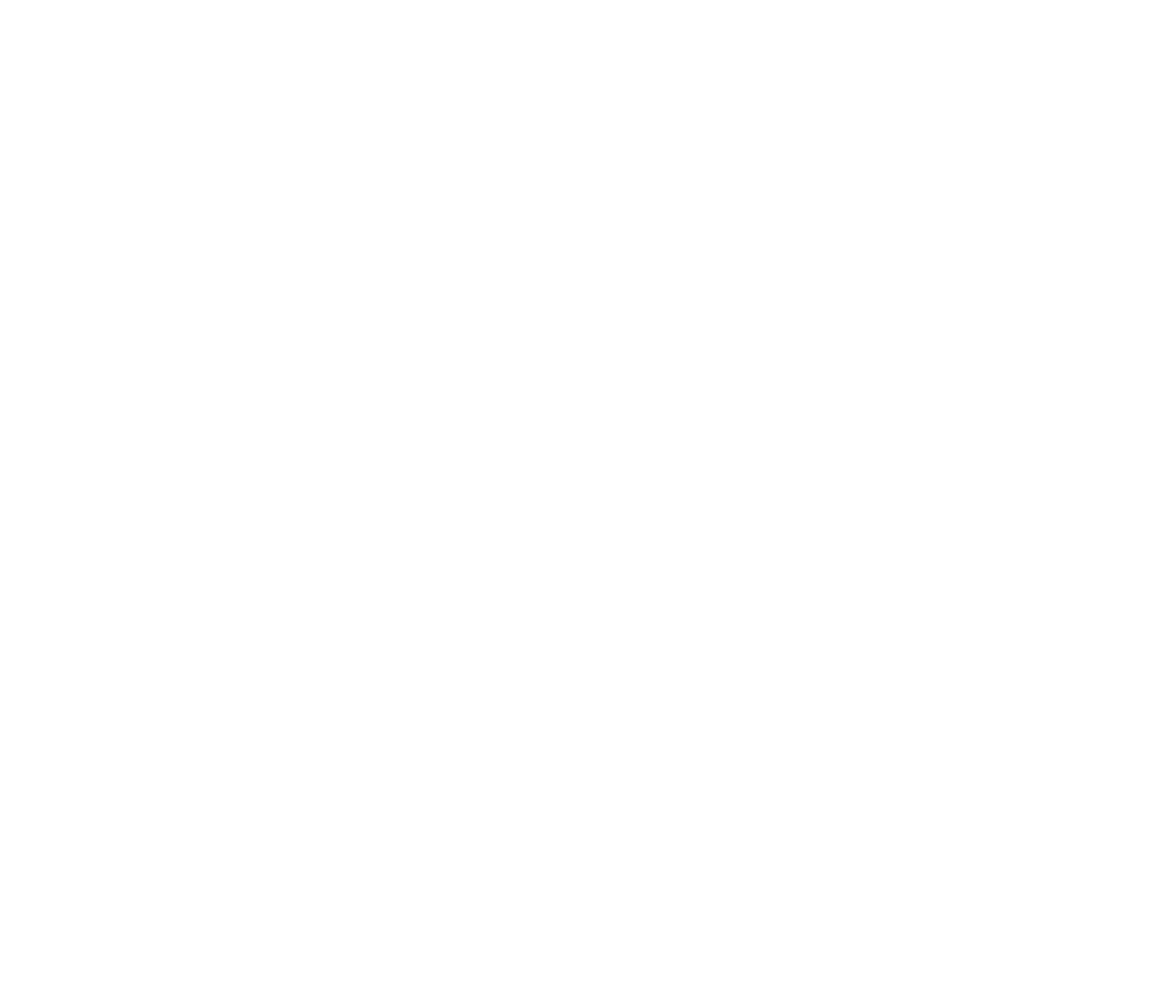
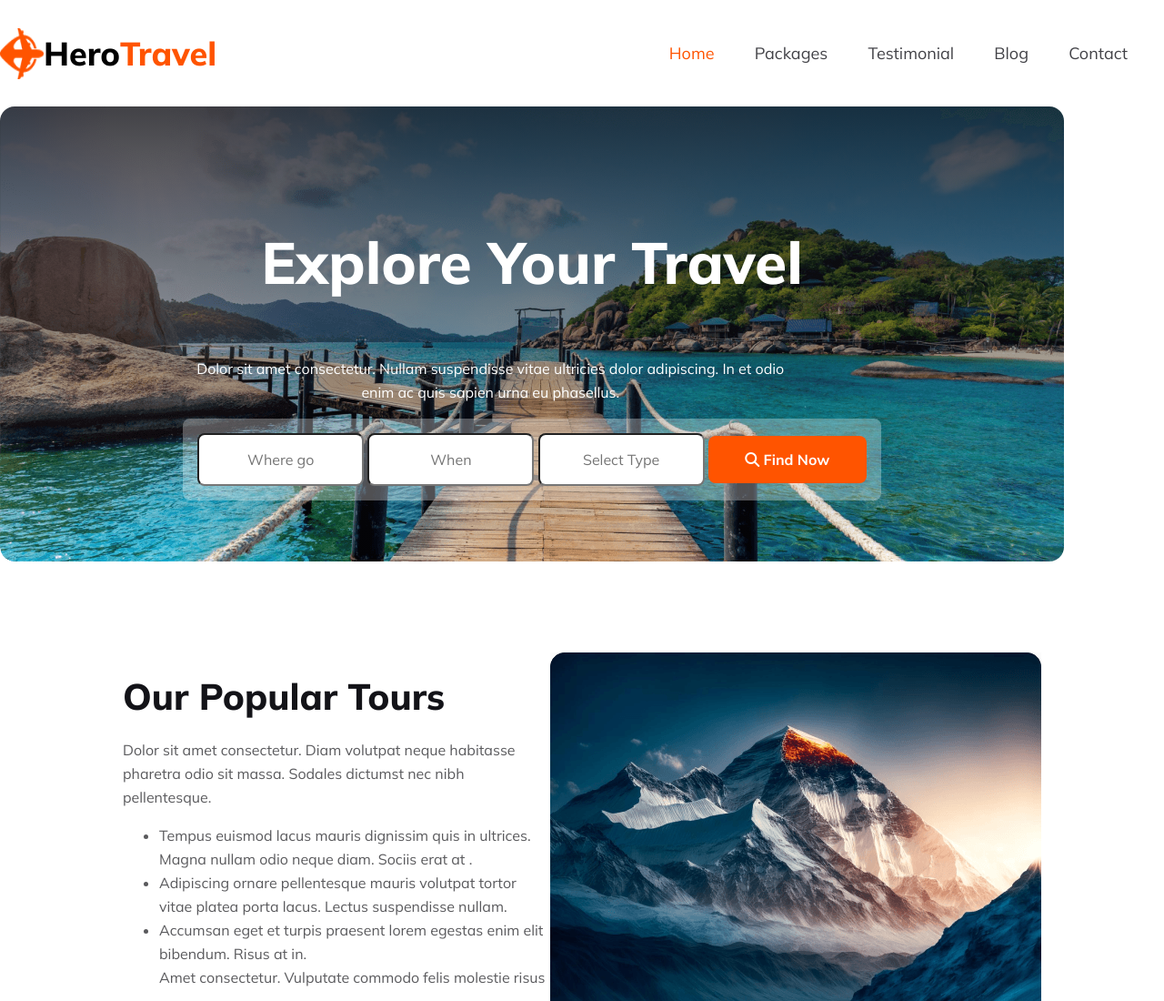
Before and after one commit to Mehrab404/Assignment-2, a plain HTML site: page index.html in a window 1280 px wide. Shown: the top 1100 px of the page at 91% size. Before the commit the page ends 800 px from the top, so only its background shows below. Drawn offline with Linux system fonts and the light colour scheme.

Commit message:
2nd commit

```diff
--- a/a2-styles.css
+++ b/a2-styles.css
@@ -0,0 +1,169 @@
+/* SHARED STYLES */
+body {
+  margin: 0;
+  text-decoration: none;
+  font-family: 'Mulish', sans-serif;
+}
+
+.primary-button {
+  border-radius: 8px;
+  background: #FF5400;
+  border: 0;
+  width: 174px;
+  height: 52px;
+  color: #FFF;
+  text-align: center;
+  font-family: Mulish;
+  font-size: 16px;
+  font-style: normal;
+  font-weight: 700;
+  line-height: normal;
+}
+
+#orange {
+  color: #FF5400;
+}
+
+a {
+  text-decoration: none;
+}
+
+
+nav {
+  display: flex;
+  align-items: center;
+  justify-content: space-between;
+
+}
+
+.page-tittle {
+  display: flex;
+  align-items: center;
+}
+
+.page-tittle img {
+  width: 48px;
+  height: 56.008px;
+}
+
+.tittle {
+  display: flex;
+  font-size: 36px;
+  font-style: normal;
+  font-weight: 800;
+}
+
+/* .nav-text {
+  display: flex;
+  justify-content: space-around;
+
+} */
+.nav-text a {
+  color: var(--Dark-02, #424247);
+  text-align: center;
+  font-size: 18px;
+  font-weight: 400;
+  margin-right: 40px;
+  /* border: 5px solid orangered; */
+
+}
+
+/* MAIN STYLES */
+.banner {
+  background: linear-gradient(180deg, rgba(19, 19, 24, 0.80) 0%, rgba(19, 19, 24, 0.00) 100%), url(./Images/Group\ 13\ \(1\)\ \(1\).png);
+  width: 1170px;
+  height: 500px;
+  border-radius: 16px;
+  display: flex;
+  justify-content: center;
+  align-items: center;
+
+}
+
+.banner-text {}
+
+
+#banner-heading {
+  color: #FFF;
+  font-family: Mulish;
+  font-size: 64px;
+  font-weight: 800;
+  text-align: center;
+}
+
+#banner-description {
+  color: #FFF;
+  text-align: center;
+  font-family: Mulish;
+  font-size: 16px;
+  width: 676px;
+  font-style: normal;
+  font-weight: 400;
+  line-height: 26px;
+  text-align: center;
+}
+
+.find-boxes-bg {
+  border-radius: 8px;
+  background: rgba(255, 255, 255, 0.30);
+  display: inline-flex;
+  padding: 0 16px;
+  align-items: flex-start;
+
+}
+
+#search-boxes {
+  width: 175px;
+  height: 52px;
+  flex-shrink: 0;
+  border-radius: 8px;
+  gap: 204px;
+  background: #FFF;
+  /* border: 10px solid #FF5400; */
+}
+
+.search-text {
+  text-align: center;
+  font-family: Mulish;
+  font-size: 16px;
+  font-style: normal;
+  font-weight: 400;
+  line-height: normal;
+}
+.popular-tour-section{
+  padding: 100px 135px 100px 135px;
+  max-width: 1400px;
+  min-height: 500px;
+}
+.popular-tour {
+  /* border: 0 100px
+  border: 5px solid orange; */
+  display: flex;
+  align-items: center;
+  justify-content: space-around;
+
+}
+
+#pop-heading {
+  color: #131318;
+  font-family: Mulish;
+  font-size: 40px;
+  font-weight: 800;
+}
+
+#pop-description {
+  color: #5A5A5D;
+  font-family: Mulish;
+  font-size: 16px;
+  font-style: normal;
+  font-weight: 400;
+  line-height: 26px; /* 162.5% */
+}
+
+#pop-img {
+  width: 540px;
+  height: 550px;
+}
+.destination-div{
+  text-align: center;
+}
--- a/index.html
+++ b/index.html
@@ -1,11 +1,99 @@
 <!DOCTYPE html>
 <html lang="en">
+
 <head>
   <meta charset="UTF-8">
   <meta name="viewport" content="width=device-width, initial-scale=1.0">
-  <title>Document</title>
+  <title>Assignment-2</title>
+  <link rel="preconnect" href="https://fonts.googleapis.com">
+  <link rel="preconnect" href="https://fonts.gstatic.com" crossorigin>
+  <script src="https://kit.fontawesome.com/3c7aa9ec8f.js" crossorigin="anonymous"></script>
+  <link href="https://fonts.googleapis.com/css2?family=Mulish:wght@400;800&display=swap" rel="stylesheet">
+  <link rel="preconnect" href="https://fonts.googleapis.com">
+  <link rel="preconnect" href="https://fonts.gstatic.com" crossorigin>
+  <link href="https://fonts.googleapis.com/css2?family=Mulish:wght@700&display=swap" rel="stylesheet">
+  <link rel="stylesheet" href="a2-styles.css">
+
 </head>
+
 <body>
+  <header>
+    <nav>
+      <div class="page-tittle">
+        <img src="./Images/Group 40071 (2).png" alt="">
+        <p class="tittle">Hero <span id="orange">Travel</span></p>
+
+      </div>
+      <div class="nav-text">
+        <a href="" id="orange">Home</a>
+        <a href="">Packages</a>
+        <a href="">Testimonial</a>
+        <a href="">Blog</a>
+        <a href="">Contact</a>
+      </div>
+    </nav>
+  </header>
+  <main>
+    <section class="banner">
+      <div>
+        <p id="banner-heading">Explore Your Travel</p>
+        <p id="banner-description">Dolor sit amet consectetur. Nullam suspendisse vitae ultricies dolor adipiscing. In
+          et odio enim ac quis sapien urna eu phasellus.</p>
+        <div class="find-boxes-bg">
+          <p>
+            <input type="" placeholder="Where go" id="search-boxes" class="search-text">
+            <input type="text" id="search-boxes" placeholder="When" class="search-text">
+            <input type="text" id="search-boxes" placeholder="Select Type" class="search-text">
+            <button class="primary-button"><i class="fa-solid fa-magnifying-glass"></i> Find Now</button>
+          </p>
+        </div>
+      </div>
+
+    </section>
+    <section class="popular-tour-section">
+      <div class="popular-tour">
+        <div id="pop-description">
+          <h2 id="pop-heading">Our Popular Tours</h2>
+          Dolor sit amet consectetur. Diam volutpat neque habitasse pharetra odio sit massa. Sodales dictumst nec nibh
+          pellentesque.
+          <ul>
+            <li>Tempus euismod lacus mauris dignissim quis in ultrices. Magna nullam odio neque diam. Sociis erat at .</li>
+            <li>Adipiscing ornare pellentesque mauris volutpat tortor vitae platea porta lacus. Lectus suspendisse nullam.
+            </li>
+            <li> Accumsan eget et turpis praesent lorem egestas enim elit bibendum. Risus at in.
+            </li>
+            Amet consectetur. Vulputate commodo felis molestie risus
+          </ul>
+          ornare nulla amet et. Libero commodo sagittis dignissim adipiscing quis. Habitant adipiscing risus natoque
+          aliquet. Id bibendum nunc senectus semper tincidunt.
+          <p id="read"><button class="primary-button" >Read More</button></p>
+        </div>
+        <div id="pop-img">
+          <img src="./Images/Rectangle 4.png" alt="">
+        </div>
+      </div>
+    </section>
+    <section class="choose-destination-section">
+      <div>
+        <div class="destination-div">
+          <h3 id="pop-heading">Choose Your Destination</h3>
+          <span id="pop-description">Dolor sit amet consectetur. Diam volutpat neque habitasse pharetra odio sit massa. Sodales dictumst nec nibh pellentesque.</span>
+        </div>
+      </div>
+
+    </section>
+    <section class="destination-img">
+      <img src="./Images/Rectangle 5.png" alt="">
+      <img src="./Images/Rectangle 8.png" alt="">
+      <img src="./Images/Rectangle 6.png" alt=""><img src="./Images/Rectangle 7.png" alt=""><img src="./Images/Rectangle 9.png" alt=""><img src="./Images/Rectangle 11.png" alt=""><img src="./Images/Rectangle 10.png" alt="">
+    </section>
+
+
+
+
+
+  </main>
 
 </body>
+
 </html>
```
Also changed, not shown: Images/Group 13 (1) (1).png (added), Images/Group 39.png (added), Images/Group 40.png (added), Images/Group 40071 (2).png (added), Images/Group 40089.png (added), Images/Rectangle 10.png (added), Images/Rectangle 11.png (added), Images/Rectangle 4.png (added), Images/Rectangle 5.png (added), Images/Rectangle 6.png (added), Images/Rectangle 7.png (added), Images/Rectangle 8 (1).png (added), Images/Rectangle 8.png (added), Images/Rectangle 9.png (added).
